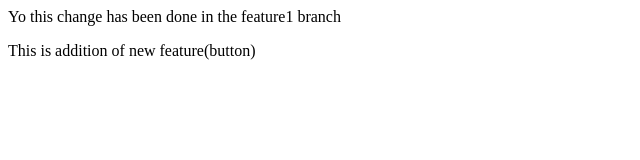
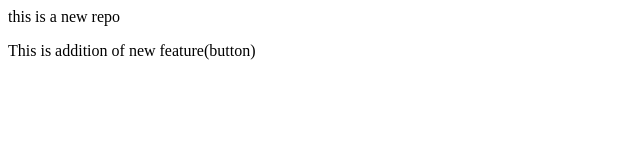
Before and after one commit to kushank-garg/local-repo, a plain HTML site: page index.html in a window 1280 px wide. Shown: the whole page, without its empty margins (0-640 px from the left). Drawn offline with Linux system fonts and the light colour scheme.

```diff
--- a/index.html
+++ b/index.html
@@ -1,2 +1,2 @@
-<p>Yo this change has been done in the feature1 branch</p>
+<p>this is a new repo</p>
 <p>This is addition of new feature(button)</p>
```
